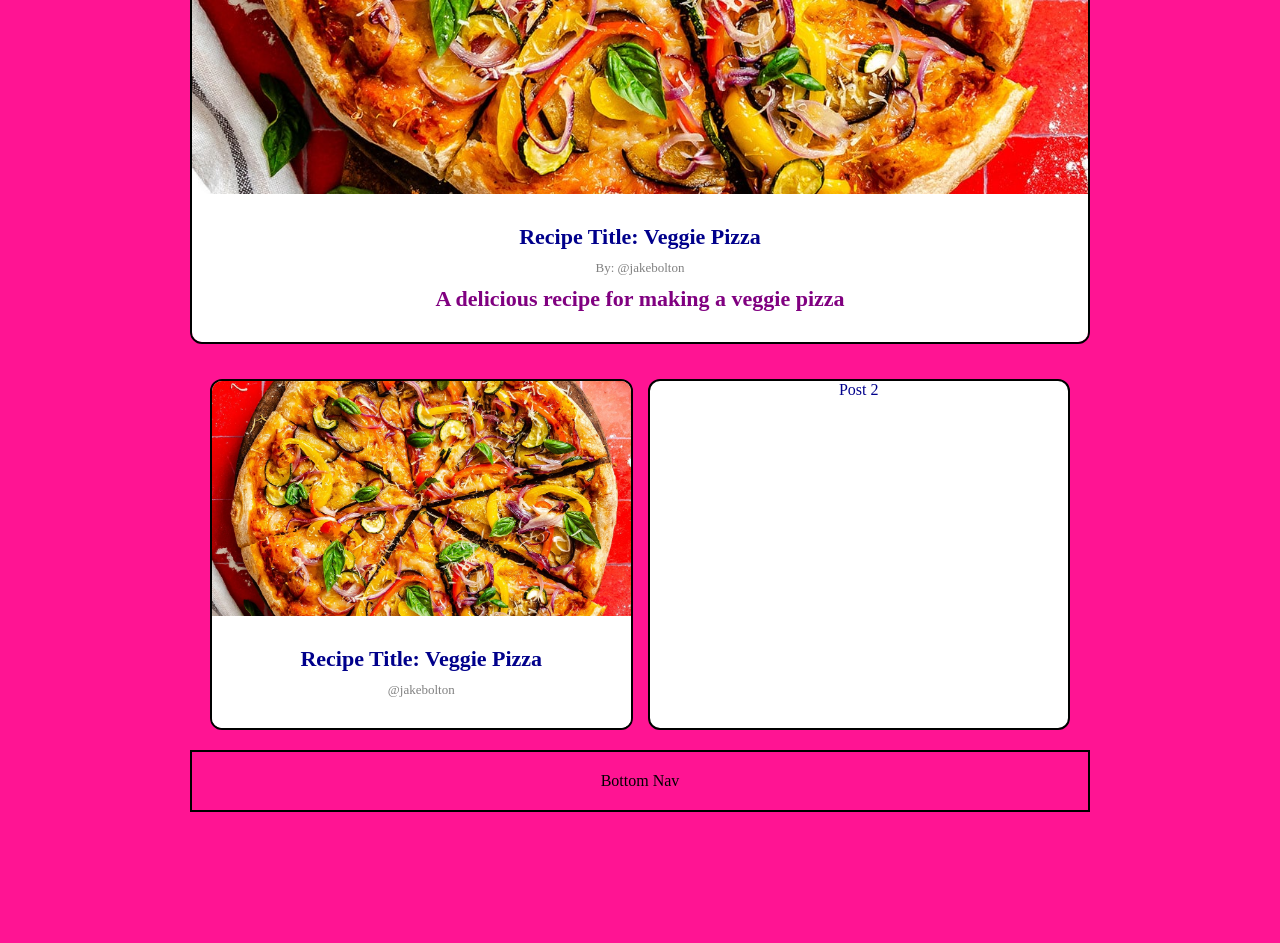
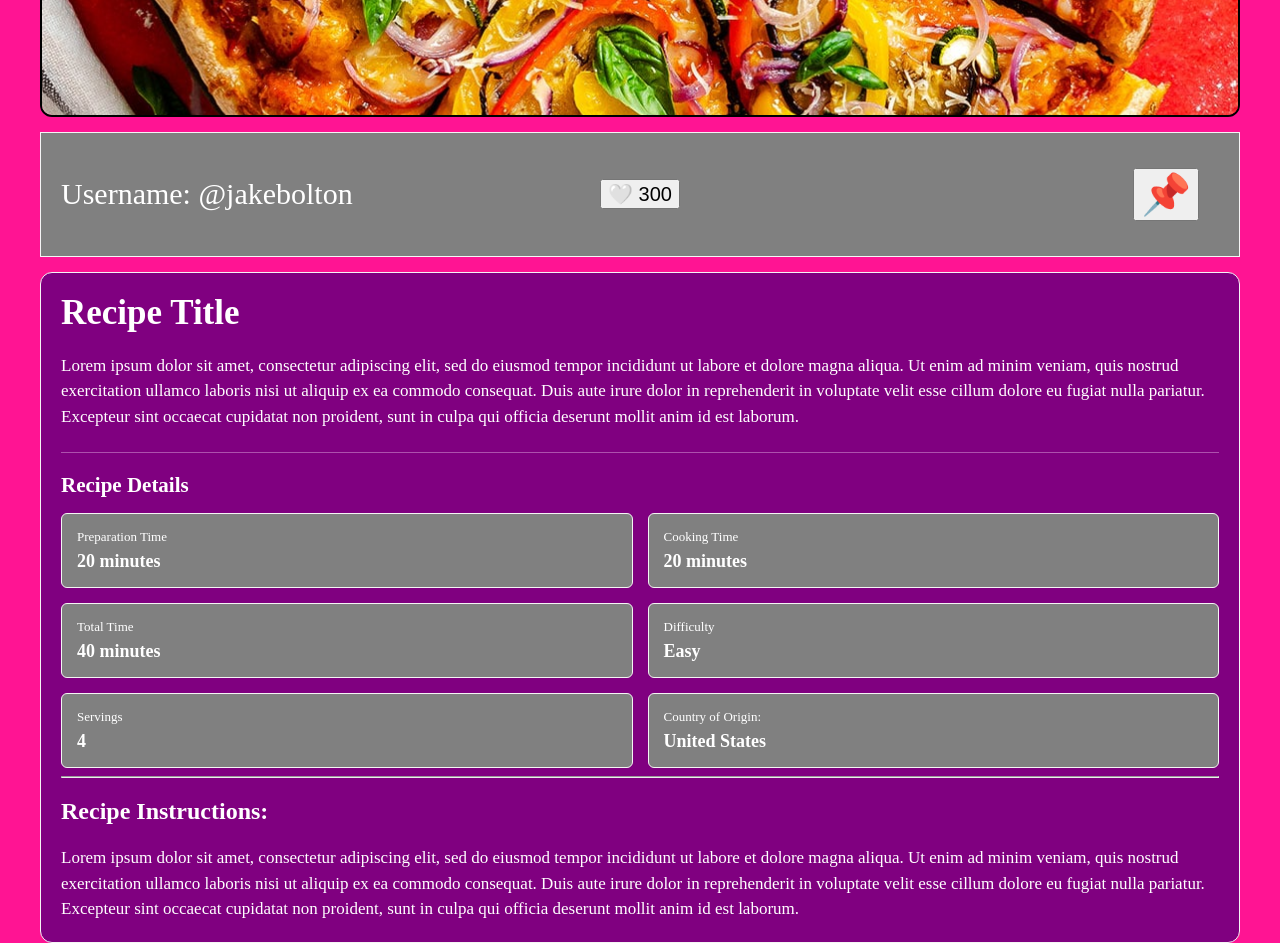
Before and after one commit to RITStudentDev/potluck, a React app in the folder frontend/: page / in a window 1280 px wide. Shown: the part 560-1503 px from the top of the page. Before the commit the page ends 1372 px from the top, so only its background shows below. Built offline with nearby package versions, Linux system fonts and the light colour scheme; the HTML template or start-up script is replaced by a standard one.

Commit message:
default recipe page made

```diff
--- a/frontend/src/App.jsx
+++ b/frontend/src/App.jsx
@@ -1,10 +1,11 @@
 import './App.css';
 import Homepage from './pages/Homepage';
+import RecipePage from './pages/RecipePage';
 
 function App() {
 
     return (
-        <Homepage />
+        <RecipePage />
     );
 }
 
--- /dev/null
+++ b/frontend/src/css/RecipePage.css
@@ -0,0 +1,106 @@
+.recipe-container{
+    width: 96%;
+    max-width: 1200px;
+    margin:auto;
+}
+
+.informationLine{
+    display: grid;
+    grid-template-columns: 1fr auto 1fr;
+    align-items: center;
+    padding: 15px 20px;
+    border: 1px solid whitesmoke;
+    background-color: gray;
+    margin-top: 15px;
+}
+
+#userNameID{
+    justify-self: start;
+    color: white;
+    font-size: 30px;
+}
+
+.like-button{
+    justify-self: center;
+    display: flex;
+    align-items: center;
+    gap: 10px;
+    margin: 20px;
+    cursor: pointer;
+    font-size: 20px;
+}
+
+.save-button{
+    justify-self: end;
+    cursor:pointer;
+    font-size: 40px;
+    margin: 20px;
+}
+
+.postImage{
+    border: 2px solid black;
+    text-align: center;
+    border-radius: 12px;
+    overflow: hidden;
+}
+
+.postImage img{
+    display: block;
+    width: 100%;
+    aspect-ratio: 16/9;
+    object-fit: cover;
+}
+
+.descriptionOfPost{
+    border: 1px solid whitesmoke;
+    color: white;
+    padding: 20px;
+    background-color: purple;
+    border-radius: 12px;
+    margin-top: 15px;
+}
+
+.descriptionOfPost h1{
+    font-size: 35px;
+    margin: 0 0 15px;
+}
+
+.descriptionOfPost p{
+    font-size: 17px;
+    line-height: 1.5;
+    margin: 0;
+}
+
+.recipeDetails{
+    margin-top:2%;
+    padding-top:20px;
+    border-top: 1px solid rgba(255,233,255, 0.35);
+}
+
+.recipeDetails h2{
+    font-size: 21px;
+    margin: 0 0 15px;
+}
+
+.detailsLayout{
+    display: grid;
+    grid-template-columns: 1fr 1fr;
+    gap: 15px;
+}
+
+.detailLayoutItem{
+    background-color: grey;
+    border: 1px solid whitesmoke;
+    border-radius: 6px;
+    padding: 15px;
+}
+
+.detailLayoutItem span{
+    display:block;
+    font-size: 13px;
+    margin-bottom: 6px;
+}
+
+.detailLayoutItem strong{
+    font-size: 18px;
+}
--- a/frontend/src/pages/Homepage.jsx
+++ b/frontend/src/pages/Homepage.jsx
@@ -24,7 +24,7 @@ export default function Homepage() {
 
                     <div className="post-grid">
                         <div className="post">
-                            <a>
+                            <a href="RecipePage">
                                 <img src={veggiePizza} alt="Pizza" />
                                 <div className="recipeInfo">
                                     <h3>Recipe Title: Veggie Pizza</h3>
@@ -48,8 +48,5 @@ export default function Homepage() {
             </div>
         </div>
 
-
-
-
     );
 }
--- a/frontend/src/pages/RecipePage.jsx
+++ b/frontend/src/pages/RecipePage.jsx
@@ -0,0 +1,71 @@
+import '../css/RecipePage.css';
+import veggiePizza from '../images/Veggie-Pizza-12.jpg';
+
+export default function RecipePage() {
+    return(
+        <div className="recipe-container">
+            <div className="postImage">
+                <img src={veggiePizza} alt="MainPhoto" />
+            </div>
+
+            <div className="informationLine">
+                <span id="userNameID">
+                    Username: @jakebolton
+                </span>
+                <button className="like-button" type="button">
+                    <span>🤍 300</span>
+                    {/* <span>300</span> */}
+                </button>
+                <button className="save-button" type="button" aria-label="Save recipe">
+                    <span>📌</span>
+                </button>
+
+            </div>
+
+            <div className="descriptionOfPost">
+                <h1>Recipe Title</h1>
+                <h2></h2>
+                <p>Lorem ipsum dolor sit amet, consectetur adipiscing elit, sed do eiusmod tempor incididunt ut labore et dolore magna aliqua. Ut enim ad minim veniam, quis nostrud exercitation ullamco laboris nisi ut aliquip ex ea commodo consequat. Duis aute irure dolor in reprehenderit in voluptate velit esse cillum dolore eu fugiat nulla pariatur. Excepteur sint occaecat cupidatat non proident, sunt in culpa qui officia deserunt mollit anim id est laborum.</p>
+                <section className="recipeDetails">
+                    <h2>Recipe Details</h2>
+                    <div className ="detailsLayout">
+                        <div className = "detailLayoutItem">
+                            <span>Preparation Time</span>
+                            <strong> 20 minutes</strong>
+                        </div>
+
+                        <div className = "detailLayoutItem">
+                            <span>Cooking Time</span>
+                            <strong> 20 minutes</strong>
+                        </div>
+
+                        <div className = "detailLayoutItem">
+                            <span>Total Time</span>
+                            <strong> 40 minutes</strong>
+                        </div>
+
+                        <div className = "detailLayoutItem">
+                            <span>Difficulty</span>
+                            <strong> Easy</strong>
+                        </div>
+
+                        <div className = "detailLayoutItem">
+                            <span>Servings</span>
+                            <strong> 4</strong>
+                        </div>
+
+                        <div className = "detailLayoutItem">
+                            <span>Country of Origin: </span>
+                            <strong> United States</strong>
+                        </div>
+                    </div>
+                </section>
+                <hr></hr>
+                <section className="instructions">
+                    <h2>Recipe Instructions: </h2>
+                    <p>Lorem ipsum dolor sit amet, consectetur adipiscing elit, sed do eiusmod tempor incididunt ut labore et dolore magna aliqua. Ut enim ad minim veniam, quis nostrud exercitation ullamco laboris nisi ut aliquip ex ea commodo consequat. Duis aute irure dolor in reprehenderit in voluptate velit esse cillum dolore eu fugiat nulla pariatur. Excepteur sint occaecat cupidatat non proident, sunt in culpa qui officia deserunt mollit anim id est laborum.</p>
+                </section>
+            </div>
+        </div>
+    );
+}
--- /dev/null
+++ b/package.json
@@ -0,0 +1,5 @@
+{
+  "dependencies": {
+    "package": "^1.0.1"
+  }
+}
```
Also changed, not shown: 1 other file (tests, documents, lock files or other folders).
